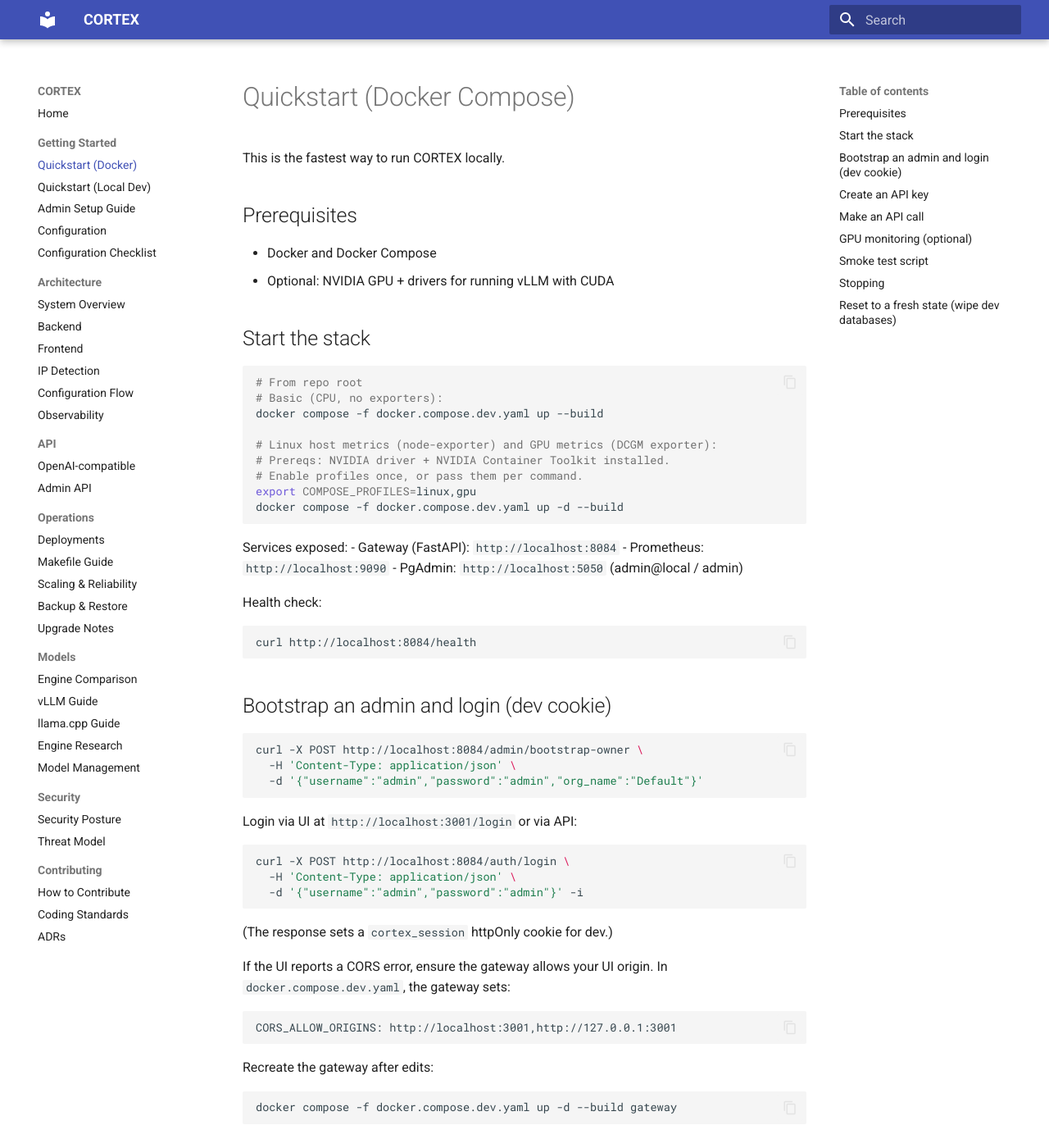
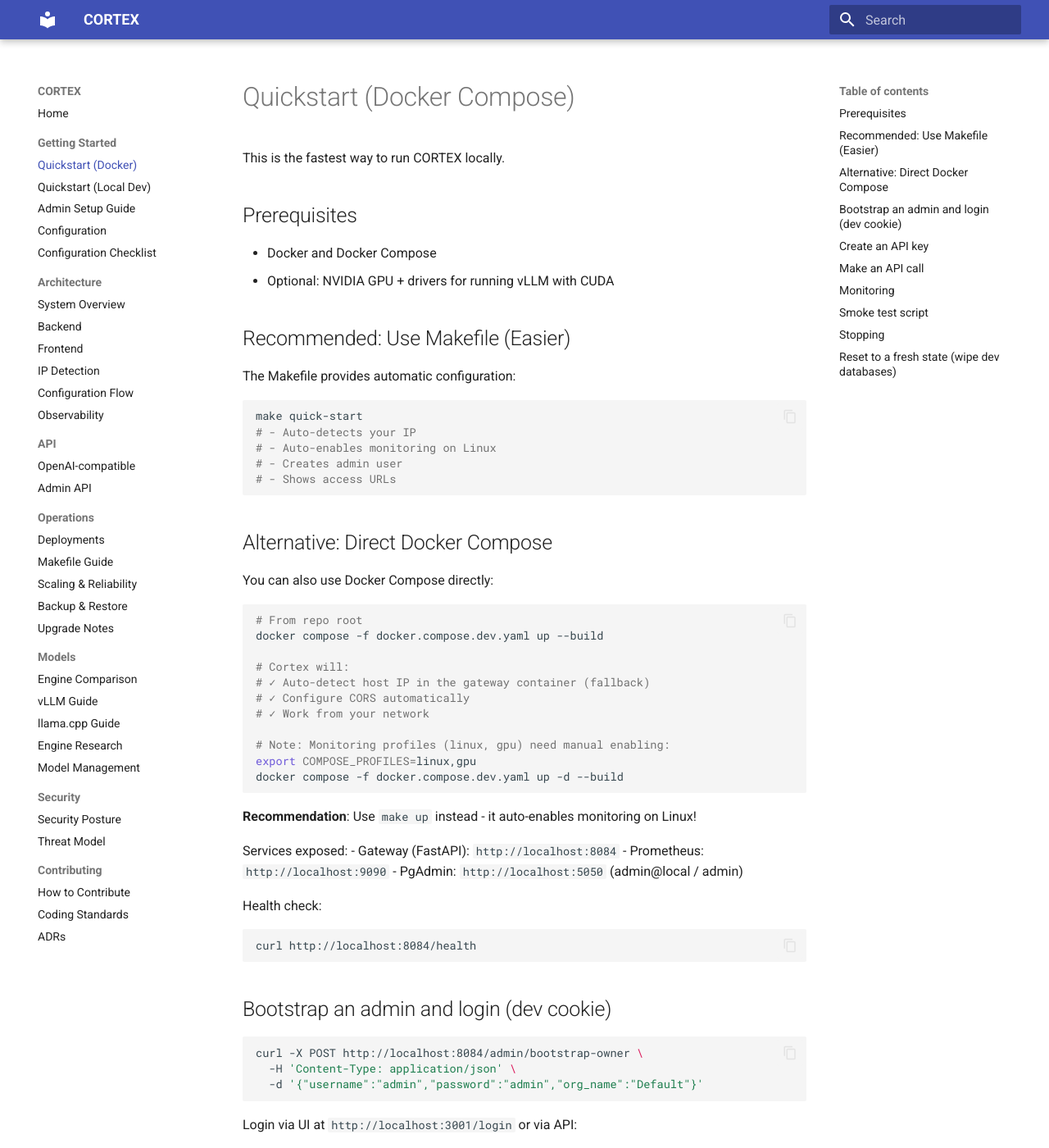
Before and after one commit to AulendurForge/Cortex-vLLM, an MkDocs documentation site: the page built from docs/getting-started/quickstart-docker.md, in a window 1280 px wide and 1400 px high. Shown: the whole window at 82% size. Built offline with MkDocs 1.6.1 and Material for MkDocs 9.7.7, drawn with Linux system fonts in a browser that asks for light colours; some of the changed text lies outside the part shown.

Commit message:
docs: Update all documentation for auto-IP detection and monitoring
Comprehensive documentation updates to reflect new features:

Core Documentation:
- README.md: Document auto-IP fallback and auto-monitoring
- START_HERE.md: Update warning about docker compose (now works standalone)
- Add monitoring command examples

Getting Started Guides:
- admin-setup.md: Document automatic monitoring enablement
- quickstart-docker.md: Show make vs docker compose differences
- Explain automatic IP detection fallback

Operations Documentation:
- makefile-guide.md: Complete monitoring commands section
- Document auto-detection of OS and GPU
- Add monitoring-status command usage
- Show all new log commands (logs-dcgm, logs-node-exporter, etc.)

Architecture Documentation:
- configuration-flow.md: Document 4-tier detection (added entrypoint)
- ip-detection.md: Document gateway entrypoint fallback detection
- Explain when each detection method is used

Key messaging changes:
- Changed from "CRITICAL: use make only" to "RECOMMENDED: use make"
- Document that docker compose now works standalone
- Emphasize make is better (auto-monitoring, better output)
- All docs reflect automatic monitoring on Linux

Administrators now understand:
- System auto-configures IP even without Makefile
- Monitoring enables automatically on Linux
- Full visibility into what's detected
- How to check monitoring status

````diff
--- a/docs/getting-started/quickstart-docker.md
+++ b/docs/getting-started/quickstart-docker.md
@@ -6,19 +6,37 @@
 - Docker and Docker Compose
 - Optional: NVIDIA GPU + drivers for running vLLM with CUDA
 
-## Start the stack
+## Recommended: Use Makefile (Easier)
+
+The Makefile provides automatic configuration:
+
+```bash
+make quick-start
+# - Auto-detects your IP
+# - Auto-enables monitoring on Linux
+# - Creates admin user
+# - Shows access URLs
+```
+
+## Alternative: Direct Docker Compose
+
+You can also use Docker Compose directly:
 
 ```bash
 # From repo root
-# Basic (CPU, no exporters):
 docker compose -f docker.compose.dev.yaml up --build
 
-# Linux host metrics (node-exporter) and GPU metrics (DCGM exporter):
-# Prereqs: NVIDIA driver + NVIDIA Container Toolkit installed.
-# Enable profiles once, or pass them per command.
+# Cortex will:
+# ✓ Auto-detect host IP in the gateway container (fallback)
+# ✓ Configure CORS automatically
+# ✓ Work from your network
+
+# Note: Monitoring profiles (linux, gpu) need manual enabling:
 export COMPOSE_PROFILES=linux,gpu
 docker compose -f docker.compose.dev.yaml up -d --build
 ```
+
+**Recommendation**: Use `make up` instead - it auto-enables monitoring on Linux!
 
 Services exposed:
 - Gateway (FastAPI): `http://localhost:8084`
@@ -72,13 +90,33 @@
   -d '{"model":"meta-llama/Llama-3-8B-Instruct","messages":[{"role":"user","content":"Hello!"}]}'
 ```
 
-## GPU monitoring (optional)
-- Start exporters with profiles (see above). Verify targets in Prometheus at `http://localhost:9090/targets`.
-- Gateway endpoints to inspect from the CLI:
+## Monitoring
+
+**With Makefile** (automatic on Linux):
 ```bash
+make up                    # Auto-enables monitoring
+make monitoring-status     # Check monitoring health
+```
+
+**With Docker Compose** (manual):
+```bash
+export COMPOSE_PROFILES=linux,gpu
+docker compose -f docker.compose.dev.yaml up -d
+```
+
+**Verify monitoring:**
+```bash
+# Check Prometheus targets
+curl http://localhost:9090/targets
+
+# Check GPU metrics
 curl http://localhost:8084/admin/system/gpus
+
+# Check host metrics
 curl http://localhost:8084/admin/system/summary
 ```
+
+All metrics are visible in the Admin UI → System Monitor page.
 
 ## Smoke test script
 You can also run `scripts/smoke.sh` after bringing the stack up.
````
Also changed, not shown: README.md (+14 -5 lines), START_HERE.md (+13 -7 lines), docs/architecture/configuration-flow.md (+5 -4 lines), docs/architecture/ip-detection.md (+15 -1 lines), docs/getting-started/admin-setup.md (+1 -0 lines), docs/operations/makefile-guide.md (+41 -10 lines).
